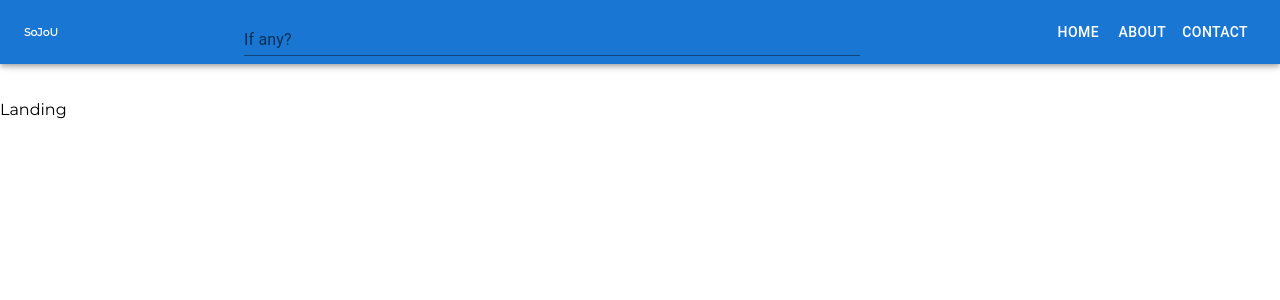
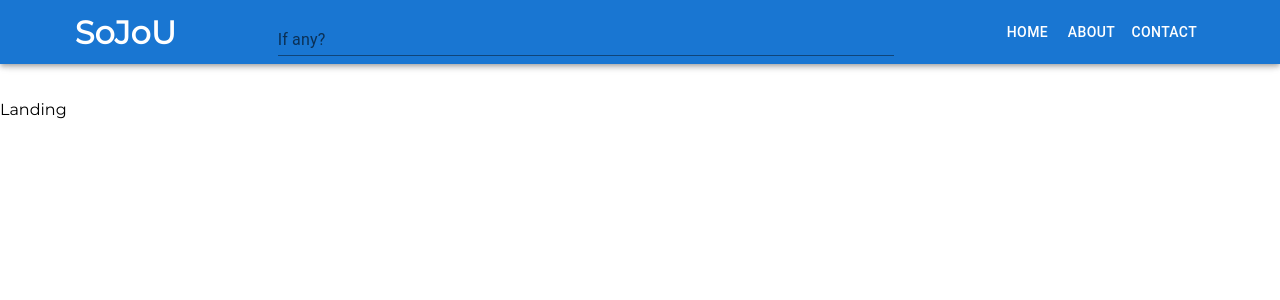
Before and after one commit to hacksh4w/HFT-TRANS3ND, a React (Vite) app: page / in a window 1280 px wide. Shown: the top 300 px of the page. Built offline with nearby package versions, Linux system fonts and the light colour scheme.

Commit message:
minor changes in navbar

```diff
--- a/src/components/navbar/Navbar.jsx
+++ b/src/components/navbar/Navbar.jsx
@@ -77,7 +77,7 @@ export function Navbar(props) {
     <div>
     <HideOnScroll {...props}>
       <AppBar component="nav" >
-        <Toolbar sx={{display:'flex',justifyContent:'space-between',alignItems:'center',flexDirection:'row'}}>
+        <Toolbar sx={{display:'flex',justifyContent:'space-around',alignItems:'center',flexDirection:'row'}}>
           <IconButton
             color="inherit"
             aria-label="open drawer"
@@ -88,7 +88,7 @@ export function Navbar(props) {
             <MenuIcon />
           </IconButton>
           <div>
-            <h6>SoJoU</h6>
+            <h6 style={{fontSize:'2rem'}}>SoJoU</h6>
           </div>
           <TextField
                 name='History'
```
